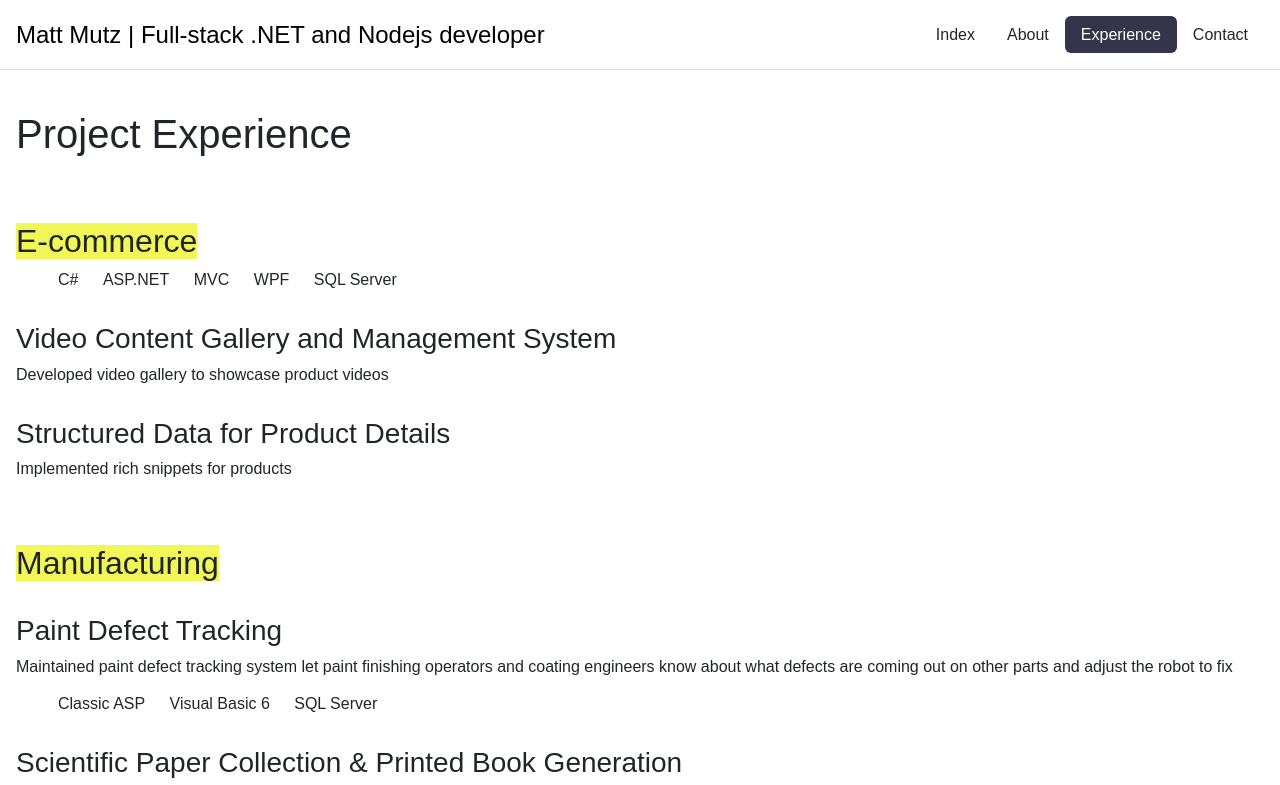
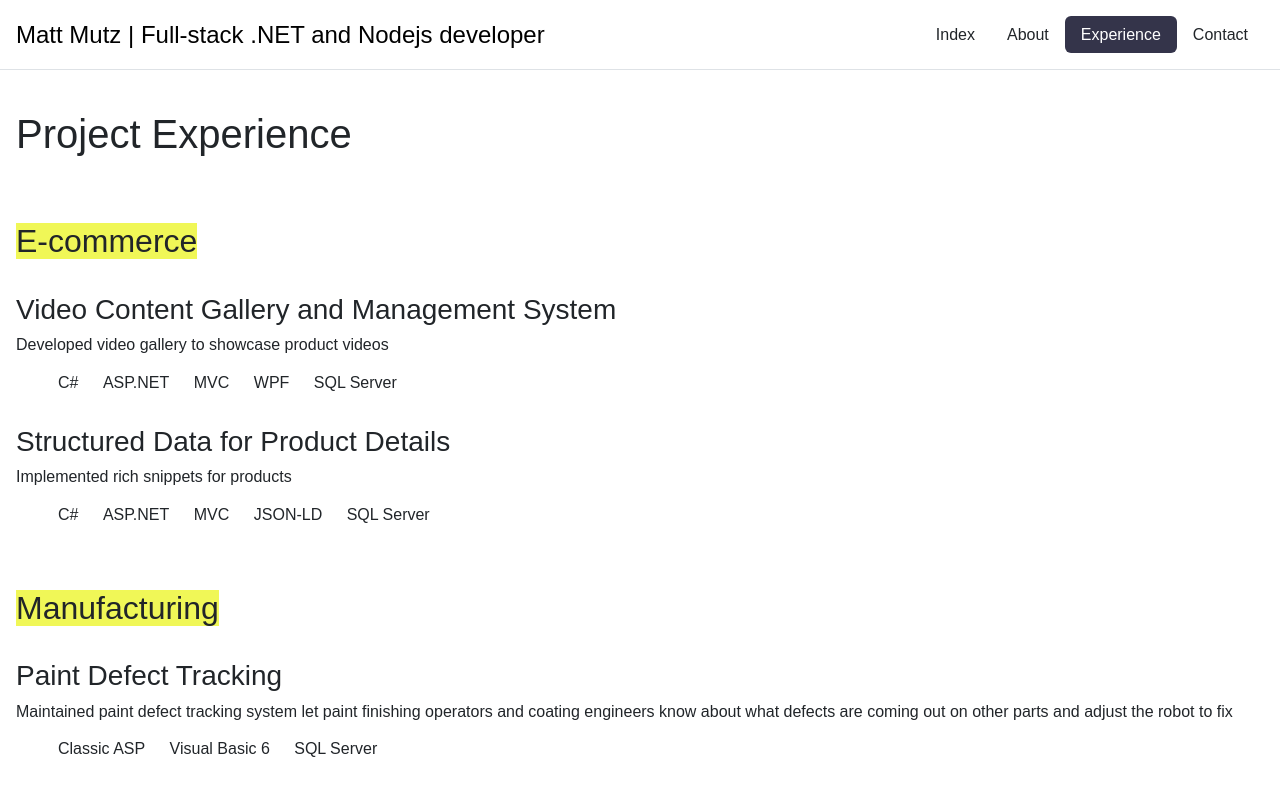
Before and after one commit to mattmutz/code-examples, a website: page public/project-experience.html in a window 1280 px wide. Shown: the top 785 px of the page. Drawn offline with nearby package versions, Linux system fonts and the light colour scheme.

Commit message:
updated projects

```diff
--- a/public/project-experience.html
+++ b/public/project-experience.html
@@ -51,7 +51,10 @@
             <span class="industry">E-commerce</span>
         </h2>
 
-        <ul class="technologies">
+
+        <h3 class="project">Video Content Gallery and Management System</h3>
+        <p class="description">Developed video gallery to showcase product videos</p>
+              <ul class="technologies">
             <li>C#</li>
             <li>ASP.NET</li>
             <li>MVC</li>
@@ -59,11 +62,19 @@
             <li>SQL Server</li>
         </ul>
 
-        <h3 class="project">Video Content Gallery and Management System</h3>
-        <p class="description">Developed video gallery to showcase product videos</p>
-
         <h3 class="project">Structured Data for Product Details</h3>
         <p class="description">Implemented rich snippets for products</p>
+
+      <ul class="technologies">
+            <li>C#</li>
+            <li>ASP.NET</li>
+            <li>MVC</li>
+            <li>JSON-LD</li>
+            <li>SQL Server</li>
+        </ul>
+
+
+
         <h2>
             <span  class="industry">Manufacturing</span>
         </h2>
```
